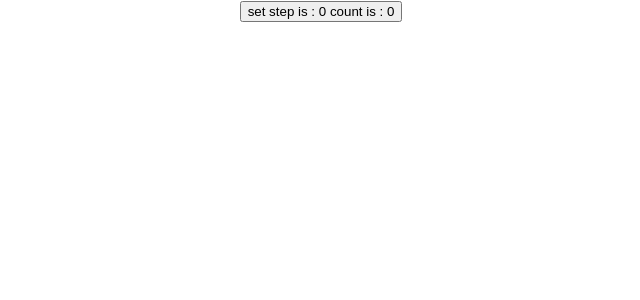
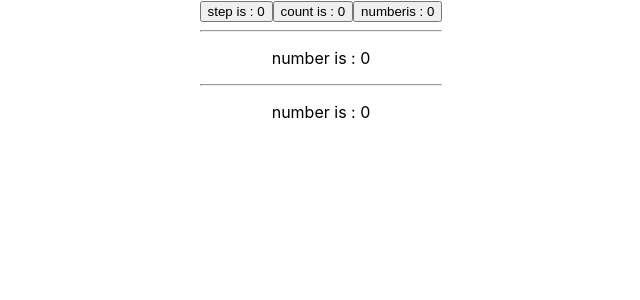
Before and after one commit to postbird/react-hook-practice, a React (Create React App) app: page / in a window 1280 px wide. Shown: the top 300 px of the page, without its empty margins (319-959 px from the left). Built offline with nearby package versions, Linux system fonts and the light colour scheme.

Commit message:
feat: add React.memo demo

```diff
--- a/src/App.js
+++ b/src/App.js
@@ -1,6 +1,6 @@
 import React from 'react';
 import './App.css';
-import Demo1 from './mods/Demo10';
+import Demo1 from './mods/Demo11';
 
 function App() {
   return (
--- /dev/null
+++ b/src/mods/Demo11/Child-memo.js
@@ -0,0 +1,19 @@
+import React, { memo, } from 'react';
+
+const isEqual = (prevProps, nextProps) => {
+    if (prevProps.number !== nextProps.number) {
+        return false;
+    }
+    return true;
+}
+
+export default memo((props = {}) => {
+    console.log(`--- memo re-render ---`);
+    return (
+        <div>
+            {/* <p>step is : {props.step}</p> */}
+            {/* <p>count is : {props.count}</p> */}
+            <p>number is : {props.number}</p>
+        </div>
+    );
+}, isEqual);
--- /dev/null
+++ b/src/mods/Demo11/Child.js
@@ -0,0 +1,12 @@
+import React from 'react';
+
+export default (props = {}) => {
+    console.log(`--- re-render ---`);
+    return (
+        <div>
+            {/* <p>step is : {props.step}</p> */}
+            {/* <p>count is : {props.count}</p> */}
+            <p>number is : {props.number}</p>
+        </div>
+    );
+};
--- /dev/null
+++ b/src/mods/Demo11/index.js
@@ -0,0 +1,33 @@
+import React, { useState, } from 'react';
+import Child from './Child';
+import ChildMemo from './Child-memo';
+
+export default (props = {}) => {
+    const [step, setStep] = useState(0);
+    const [count, setCount] = useState(0);
+    const [number, setNumber] = useState(0);
+
+    const handleSetStep = () => {
+        setStep(step + 1);
+    }
+
+    const handleSetCount = () => {
+        setCount(count + 1);
+    }
+
+    const handleCalNumber = () => {
+        setNumber(count + step);
+    }
+
+
+    return (
+        <div>
+            <button onClick={handleSetStep}>step is : {step} </button>
+            <button onClick={handleSetCount}>count is : {count} </button>
+            <button onClick={handleCalNumber}>numberis : {number} </button>
+            <hr />
+            <Child step={step} count={count} number={number} /> <hr />
+            <ChildMemo step={step} count={count} number={number} />
+        </div>
+    );
+}
```
Also changed, not shown: src/mods/Demo11/index.css (added).
